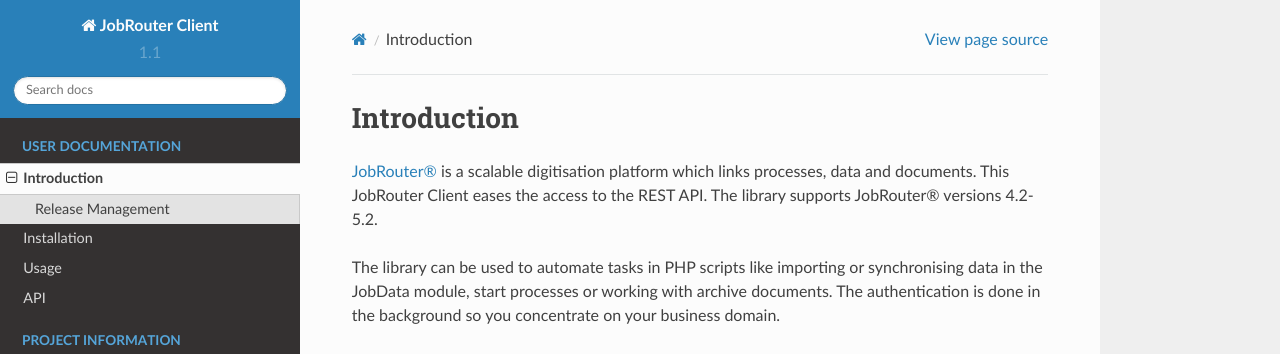
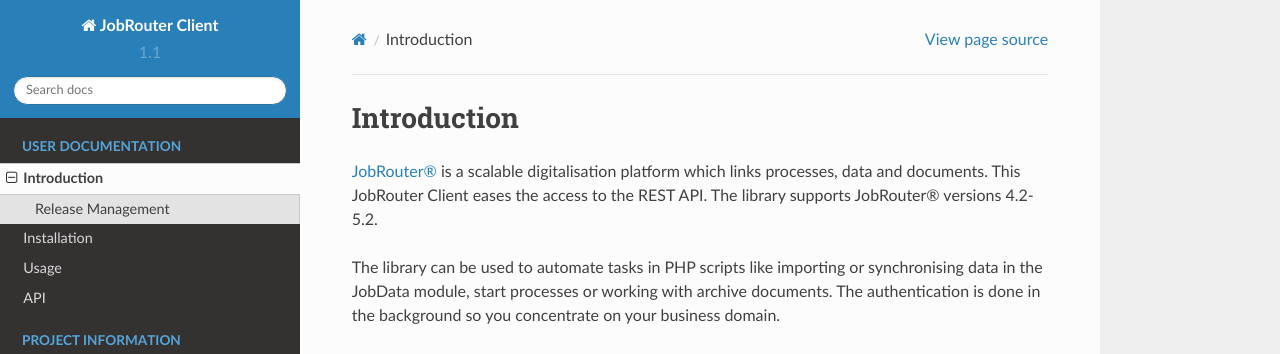
Before and after one commit to jobrouter/php-rest-client, a Sphinx documentation site: the page built from docs/introduction.rst, in a window 1280 px wide and 990 px high. Shown: the top 354 px of the window. Built offline with Sphinx 7.4.7 and the Read the Docs theme 2.0.0, drawn with Linux system fonts in a browser that asks for light colours.

Commit message:
[TASK] Adjust wording

```diff
--- a/composer.json
+++ b/composer.json
@@ -1,7 +1,7 @@
 {
     "name": "brotkrueml/jobrouter-client",
     "type": "library",
-    "description": "Rest client for the JobRouter® digitisation platform",
+    "description": "Rest client for the JobRouter® digitalisation platform",
     "keywords": [
         "jobrouter",
         "rest client"
--- a/docs/introduction.rst
+++ b/docs/introduction.rst
@@ -6,7 +6,7 @@
 Introduction
 ============
 
-`JobRouter® <https://www.jobrouter.com/>`_ is a scalable digitisation platform
+`JobRouter® <https://www.jobrouter.com/>`_ is a scalable digitalisation platform
 which links processes, data and documents. This JobRouter Client eases the
 access to the REST API. The library supports JobRouter® versions 4.2-5.2.
 
```
Also changed, not shown: README.md (+1 -1 lines).
